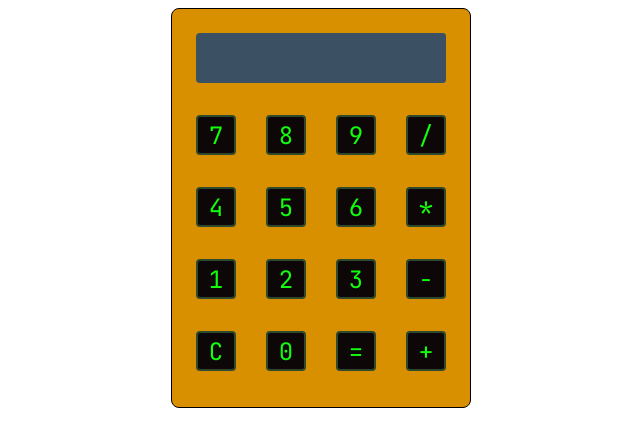
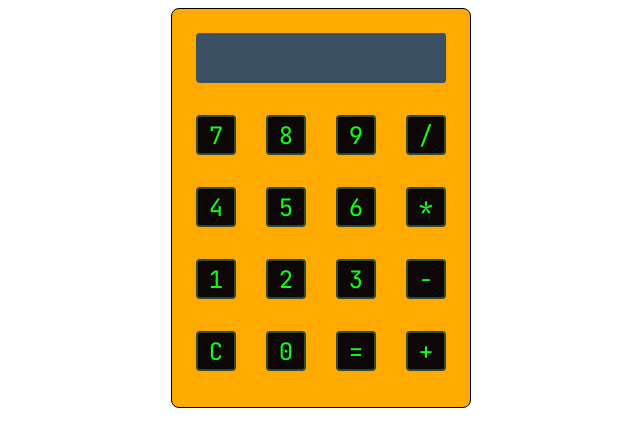
Before and after one commit to samldahl/dom-events-lab., a plain HTML site: page index.html in a window 1280 px wide. Shown: the whole page, without its empty margins (319-959 px from the left). Drawn offline with Linux system fonts and the light colour scheme.

Commit message:
orange update + auth

```diff
--- a/style.css
+++ b/style.css
@@ -51,7 +51,7 @@ body {
   flex-direction: column;
   border-radius: 8px;
   border: 1px solid black;
-  background-color: #d89000;
+  background-color: #ffaa00;
 }
 
 .row {
```
